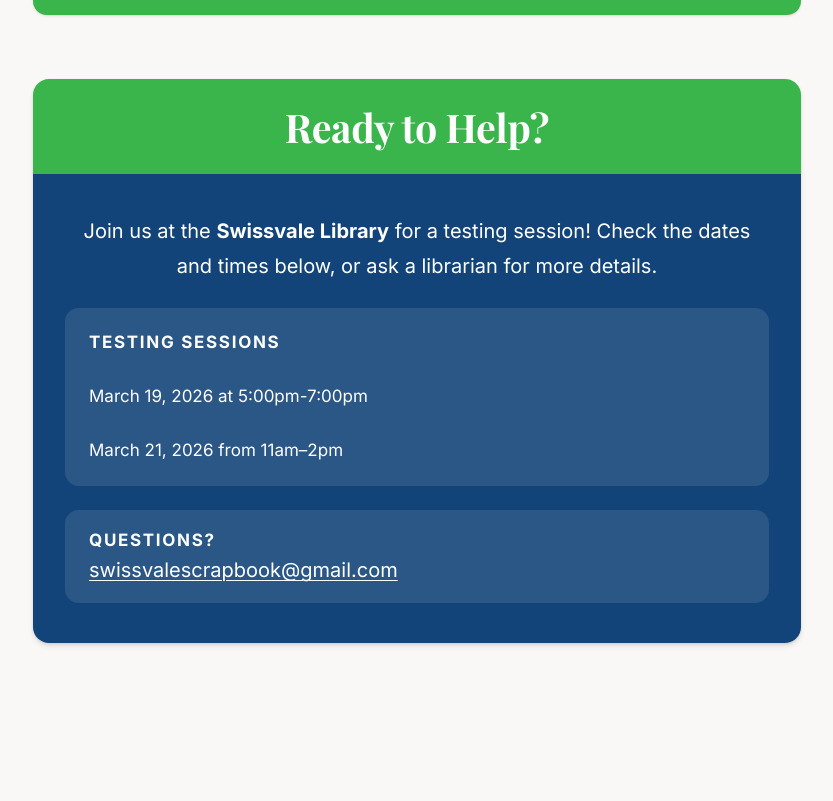
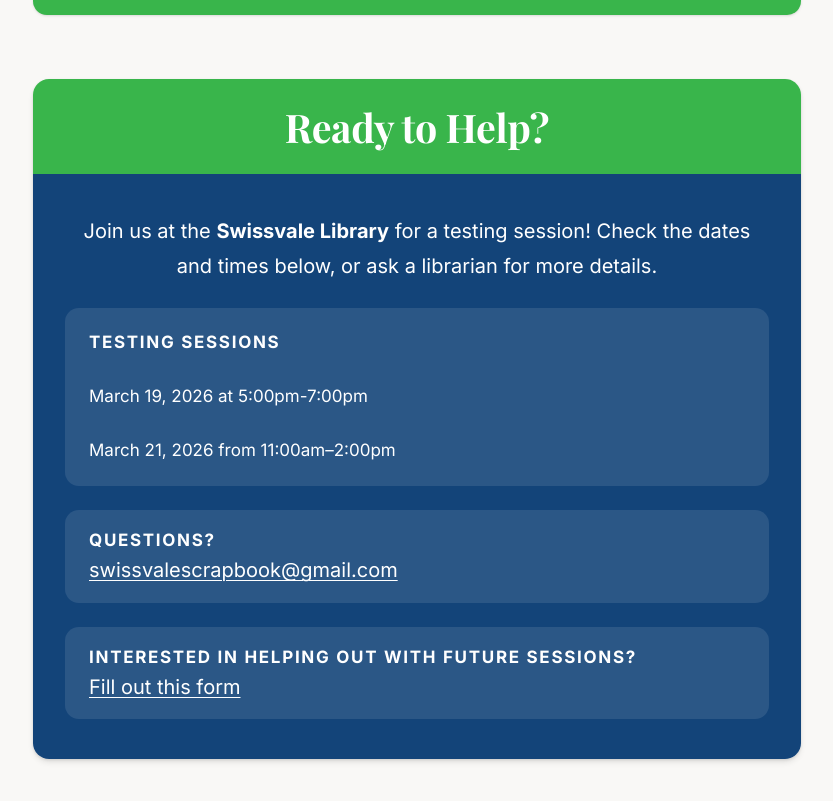
Before and after one commit to SwissvaleScrapbook/swissvalescrapbook.github.io, a React (Vite) app: page /#/ in a window 1280 px wide. Shown: the part 1412-2213 px from the top of the page, without its empty margins (223-1056 px from the left). Before the commit the page ends 2151 px from the top, so only its background shows below. Built offline with nearby package versions, Linux system fonts and the light colour scheme; a web font is replaced by a local one.

Commit message:
Added interest form

```diff
--- a/src/Home.tsx
+++ b/src/Home.tsx
@@ -107,13 +107,20 @@ function Home() {
                         <p className="text-primary-foreground! text-xs font-bold uppercase tracking-widest mb-1">Testing
                             Sessions</p>
                         <p className="text-primary-foreground! text-base leading-relaxed">March 19, 2026 at 5:00pm-7:00pm</p>
-                        <p className="text-primary-foreground! text-base">March 21, 2026 from 11am–2pm</p>
+                        <p className="text-primary-foreground! text-base">March 21, 2026 from 11:00am–2:00pm</p>
                     </div>
                     <div className="w-full max-w-xl bg-white/10 rounded-xl px-6! py-4! text-left">
                         <p className="text-primary-foreground! text-xs font-bold uppercase tracking-widest mb-1">Questions?</p>
                         <a href="mailto:swissvalescrapbook@gmail.com"
-                           className="text-primary-foreground! md:text-lg! text-sm! underline underline-offset-4 hover:text-secondary transition-colors duration-200">
+                           className="text-primary-foreground! md:text-lg! text-xs! underline underline-offset-4 hover:text-secondary transition-colors duration-200">
                             swissvalescrapbook@gmail.com
+                        </a>
+                    </div>
+                    <div className="w-full max-w-xl bg-white/10 rounded-xl px-6! py-4! text-left">
+                        <p className="text-primary-foreground! text-xs font-bold uppercase tracking-widest mb-1">Interested in helping out with future sessions?</p>
+                        <a href="https://forms.gle/24V1gw7SZPbvGXnE7" target="_blank"
+                           className="text-primary-foreground! md:text-lg! text-sm! text-wrap underline underline-offset-4 hover:text-secondary transition-colors duration-200">
+                            Fill out this form
                         </a>
                     </div>
                 </div>
```
